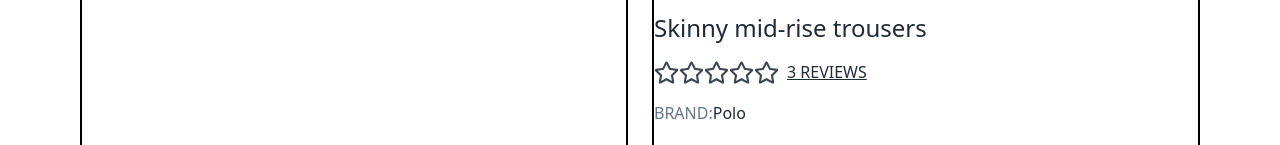
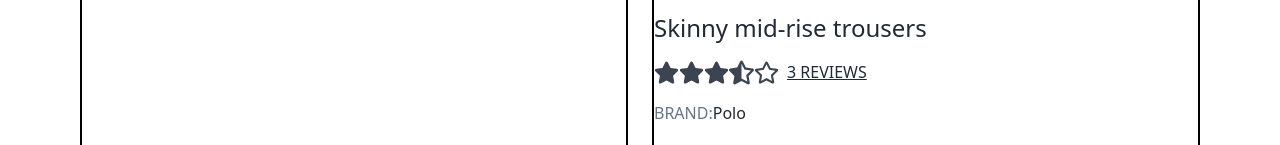
Before and after one commit to VastraEcommerce/VastraFrontend, a React (Create React App) app: page /products/1 in a window 1280 px wide. Shown: the part 142-287 px from the top of the page. Built offline with nearby package versions, Linux system fonts and the light colour scheme.

Commit message:
Add options for rate stars to be readonly

```diff
--- a/src/components/Product/RateStars.jsx
+++ b/src/components/Product/RateStars.jsx
@@ -1,9 +1,15 @@
 import themes from 'daisyui/src/colors/themes';
 import { FaStarHalfAlt, FaStar, FaRegStar } from 'react-icons/fa';
 import ReactStars from 'react-rating-stars-component';
-export default function RateStars({ size, value, onChange }) {
+export default function RateStars({
+  size,
+  value = 3.5,
+  onChange,
+  readOnly = false,
+}) {
   return (
     <ReactStars
+      edit={readOnly}
       count={5}
       size={size}
       filledIcon={<FaStar />}
```
